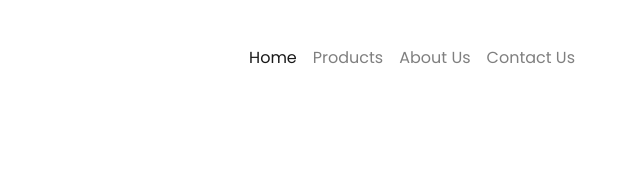
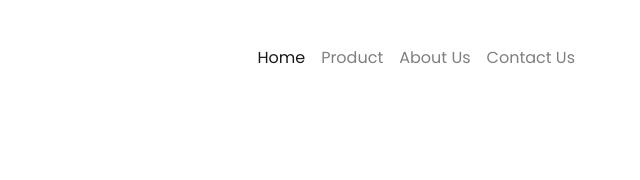
Before and after one commit to Mohammad-Ashraful/hot-gadgets, a plain HTML site: page index.html in a window 1280 px wide. Shown: the top 180 px of the page, 596-1236 px from the left. Drawn offline with Linux system fonts and the light colour scheme.

Commit message:
Add done

```diff
--- a/index.html
+++ b/index.html
@@ -27,7 +27,7 @@
                     <a class="nav-link" href="index.html">Home <span class="sr-only">(current)</span></a>
                 </li>
                 <li class="nav-item">
-                    <a class="nav-link" href="#products">Products</a>
+                    <a class="nav-link" href="#products">Product</a>
                 </li>
                 <li class="nav-item">
                     <a class="nav-link" href="#about">About Us</a>
```
